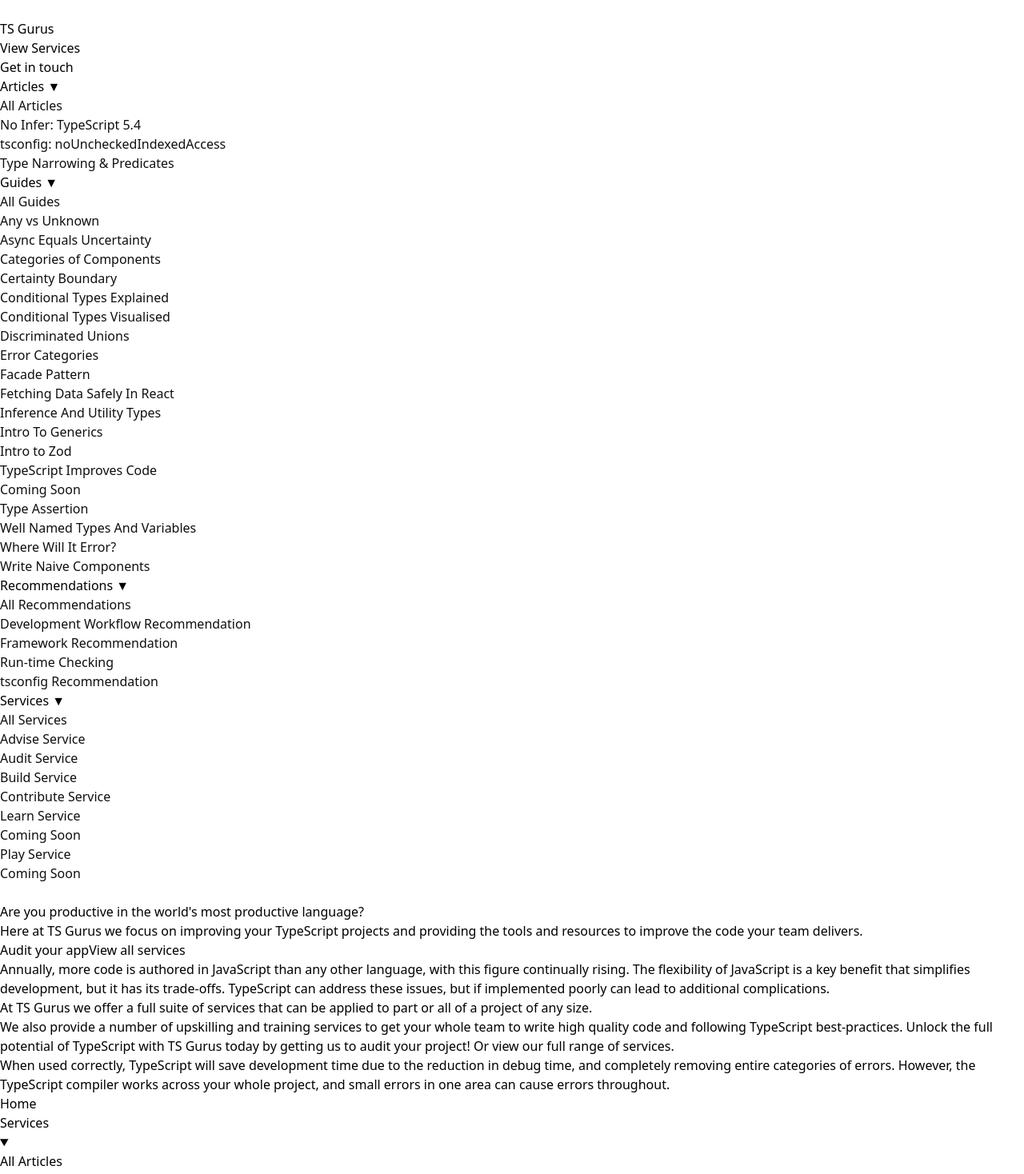
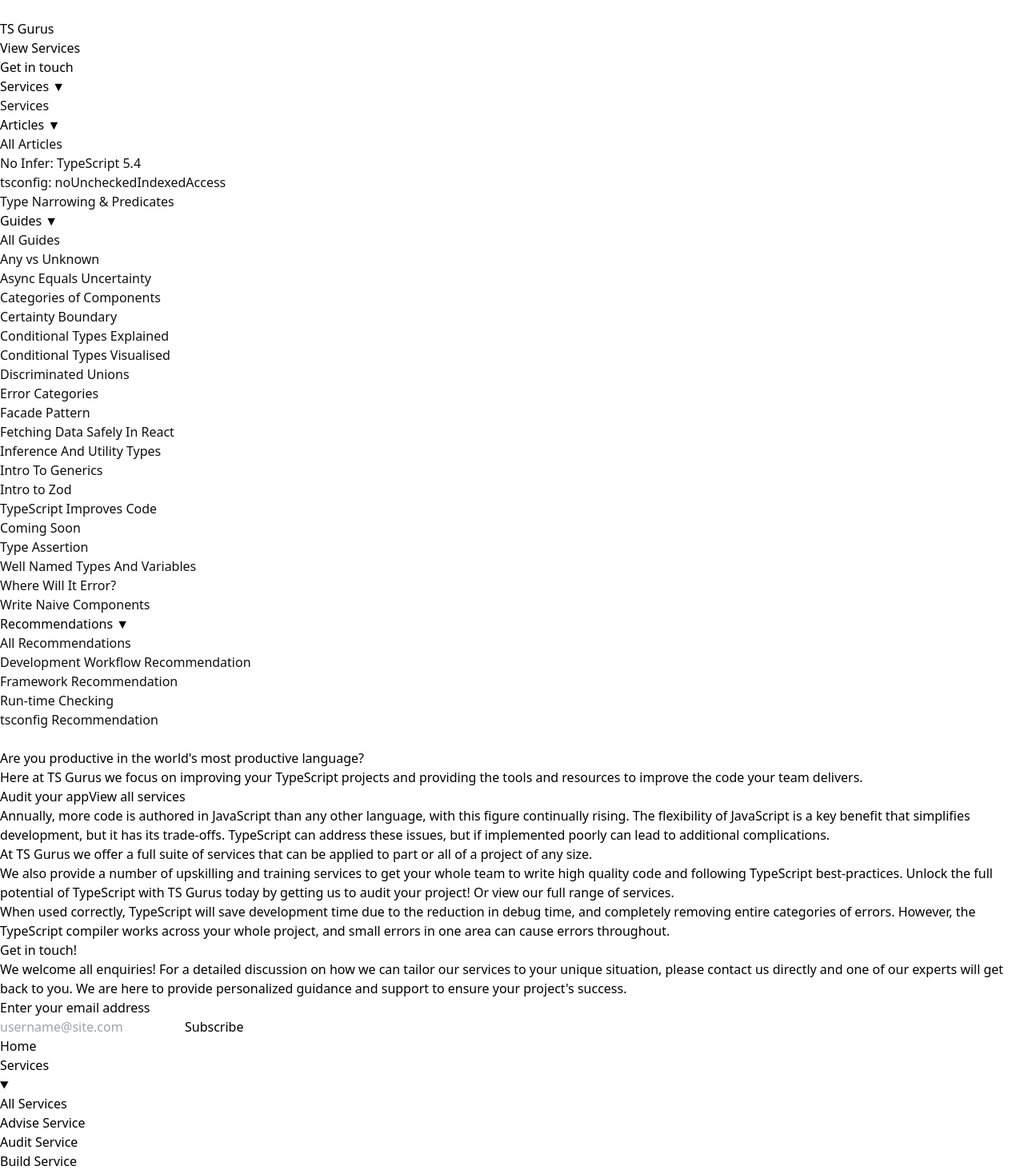
Before and after one commit to robMolloy/tsguru, a Next.js app: page / in a window 1280 px wide. Shown: the part 1280-2748 px from the top of the page at 80% size. Built offline with nearby package versions, Linux system fonts and the light colour scheme.

Commit message:
small layout changes

```diff
--- a/src/components/Typography.tsx
+++ b/src/components/Typography.tsx
@@ -6,7 +6,7 @@ export const Typography = (p: {
   wide?: boolean;
 }) => {
   const wide = p.wide ?? false;
-  const wideClass = wide ? "" : "max-w-3xl px-2";
+  const wideClass = wide ? "" : "max-w-3xl px-4";
   return (
     <div className={`prose ${wideClass} ${p.fullPage ? "my-8" : ""} mx-auto`}>{p.children}</div>
   );
--- a/src/modules/NavigationTree/NavigationTree.tsx
+++ b/src/modules/NavigationTree/NavigationTree.tsx
@@ -9,6 +9,7 @@ type TLinksMapLinkGroup = {
   href: string;
   label: string;
   links: TLinksMapLink[];
+  open: boolean;
 };
 type TLinksMap = (TLinksMapLink | TLinksMapLinkGroup)[];
 export const articlesLinks: TLinksMapLink[] = [
@@ -104,27 +105,31 @@ export const linksMap: TLinksMap = [
   { type: "link", href: "/services", label: "Services" },
   {
     type: "linkGroup",
+    href: "/services",
+    label: "All Services",
+    links: servicesLinks,
+    open: true,
+  },
+  {
+    type: "linkGroup",
     href: "/articles",
     label: "All Articles",
     links: articlesLinks,
+    open: false,
   },
   {
     type: "linkGroup",
     href: "/guides",
     label: "All Guides",
     links: guidesLinks,
+    open: false,
   },
   {
     type: "linkGroup",
     href: "/recommendations",
     label: "All Recommendations",
     links: recommendationsLinks,
-  },
-  {
-    type: "linkGroup",
-    href: "/services",
-    label: "All Services",
-    links: servicesLinks,
+    open: false,
   },
 ] as const;
 const FragmentWrapper = (p: { children: React.ReactNode }) => <>{p.children}</>;
@@ -132,11 +137,16 @@ const ParentWrapper = (p: { children: React.ReactNode }) => (
   <div className="menu">{p.children}</div>
 );
 
-const DropdownComponent = (p: { href: string; label: string; children: React.ReactNode }) => {
+const DropdownComponent = (p: {
+  href: string;
+  label: string;
+  children: React.ReactNode;
+  open: boolean;
+}) => {
   const router = useRouter();
 
   return (
-    <details open>
+    <details open={p.open}>
       <summary>
         <div
           onClick={() => router.push(p.href)}
@@ -150,7 +160,12 @@ const DropdownComponent = (p: { href: string; label: string; children: React.Rea
   );
 };
 
-const SubmenuComponent = (p: { href: string; label: string; children: React.ReactNode }) => {
+const SubmenuComponent = (p: {
+  href: string;
+  label: string;
+  children: React.ReactNode;
+  open: boolean;
+}) => {
   const router = useRouter();
   return (
     <>
@@ -199,7 +214,7 @@ export const NavigationTree = (p: {
               if (item.type === "linkGroup")
                 return (
                   <li key={`${item.href}-child`}>
-                    <ParentComponent label={item.label} href={item.href}>
+                    <ParentComponent label={item.label} href={item.href} open={item.open}>
                       <ListWrapper>
                         <ul>
                           {item.links
--- a/src/modules/layout/Layout.tsx
+++ b/src/modules/layout/Layout.tsx
@@ -1,13 +1,5 @@
 import Link from "next/link";
-// import { ThemeSelector } from "../themeSelector";
-import {
-  NavigationTree,
-  articlesLinks,
-  guidesLinks,
-  linksMap,
-  recommendationsLinks,
-  servicesLinks,
-} from "@/modules/NavigationTree";
+import { NavigationTree, linksMap } from "@/modules/NavigationTree";
 import { useRouter } from "next/router";
 import { useEffect, useState } from "react";
 
@@ -27,7 +19,11 @@ const OpenDrawerWrapper: React.FC<{ children?: React.ReactNode }> = (p) => {
 };
 
 const NavBarContainer = (p: { children: React.ReactNode }) => {
-  return <div className="w-full navbar bg-base-300 border-b">{p.children}</div>;
+  return (
+    <div className="sticky top-0 z-[99]">
+      <div className="w-full navbar bg-base-300 border-b">{p.children}</div>
+    </div>
+  );
 };
 
 const BurgerMenuIcon = () => (
@@ -98,7 +94,7 @@ export const Layout = (p: { children: React.ReactNode }) => {
               </div>
               <div className="flex gap-4">
                 <div className="hidden sm:block">
-                  <Link href="/services" className="btn btn-ghost">
+                  <Link href="#get-in-touch-form" className="btn btn-ghost">
                     View Services
                   </Link>
                 </div>
@@ -110,16 +106,21 @@ export const Layout = (p: { children: React.ReactNode }) => {
             <div className="hidden sm:flex w-full">
               {showTabsInBar && (
                 <>
+                  <NavBarDropdown label="Services">
+                    <NavigationTree
+                      linksMap={(() => {
+                        const links = linksMap.find((x) => x.href === "/services");
+                        return [links as NonNullable<typeof links>];
+                      })()}
+                      type="submenu"
+                    />
+                  </NavBarDropdown>
                   <NavBarDropdown label="Articles">
                     <NavigationTree
-                      linksMap={[
-                        {
-                          type: "linkGroup",
-                          label: "All Articles",
-                          href: "/articles",
-                          links: articlesLinks,
-                        },
-                      ]}
+                      linksMap={(() => {
+                        const links = linksMap.find((x) => x.href === "/articles");
+                        return [links as NonNullable<typeof links>];
+                      })()}
                       type="submenu"
                     />
                   </NavBarDropdown>
@@ -138,19 +139,6 @@ export const Layout = (p: { children: React.ReactNode }) => {
                         const links = linksMap.find((x) => x.href === "/recommendations");
                         return [links as NonNullable<typeof links>];
                       })()}
-                      type="submenu"
-                    />
-                  </NavBarDropdown>
-                  <NavBarDropdown label="Services">
-                    <NavigationTree
-                      linksMap={[
-                        {
-                          type: "linkGroup",
-                          label: "All Services",
-                          href: "/services",
-                          links: servicesLinks,
-                        },
-                      ]}
                       type="submenu"
                     />
                   </NavBarDropdown>
--- a/src/pages/_app.tsx
+++ b/src/pages/_app.tsx
@@ -7,6 +7,7 @@ import Head from "next/head";
 import "highlight.js/styles/default.css";
 import { useThemes } from "@/modules/themeSelector";
 import { useEffect } from "react";
+import { Typography } from "@/components";
 
 export default function App({ Component, pageProps }: AppProps) {
   useThemes();
@@ -21,6 +22,35 @@ export default function App({ Component, pageProps }: AppProps) {
           <div className="absolute min-h-[90vh] top-0 min-w-full bg-gradient-to-tr from-base-100 via-base-100 via-75% sm:via-65% to-primary z-[-1]"></div>
           <Component {...pageProps} />
         </div>
+        <footer className="footer pb-16 bg-neutral text-neutral-content border-t">
+          <div className="w-full block">
+            <Typography>
+              <form>
+                <h2>Get in touch!</h2>
+                <p>
+                  We welcome all enquiries! For a detailed discussion on how we can tailor our
+                  services to your unique situation, please contact us directly and one of our
+                  experts will get back to you. We are here to provide personalized guidance and
+                  support to ensure your project's success.
+                </p>
+
+                <div id="get-in-touch-form">
+                  <label className="label">
+                    <span className="label-text">Enter your email address</span>
+                  </label>
+                  <div>
+                    <input
+                      type="text"
+                      placeholder="username@site.com"
+                      className="input input-bordered"
+                    />
+                    <button className="btn btn-primary">Subscribe</button>
+                  </div>
+                </div>
+              </form>
+            </Typography>
+          </div>
+        </footer>
       </Layout>
     </>
   );
--- a/src/pages/_document.tsx
+++ b/src/pages/_document.tsx
@@ -2,7 +2,7 @@ import { Html, Head, Main, NextScript } from "next/document";
 
 export default function Document() {
   return (
-    <Html lang="en">
+    <Html lang="en" data-theme="aqua">
       <Head />
       <body>
         <Main />
```
Also changed, not shown: src/pages/services/index.page.tsx (+0 -7 lines), 1 other file (tests, documents, lock files or other folders).
